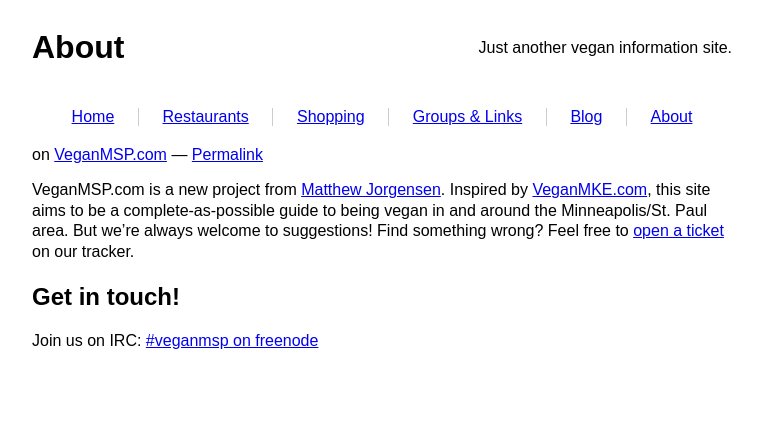
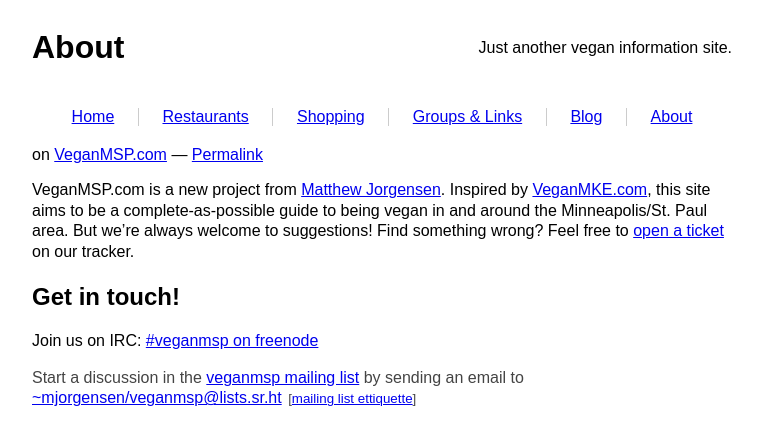
Before and after one commit to VeganMSP/veganmsp.com-jekyll, a Jekyll site: the page built from about.md, in a window 1280 px wide. Shown: the top 445 px of the page, without its empty margins (258-1020 px from the left). Built offline with Jekyll 4.4.1, drawn with Linux system fonts in a browser that asks for light colours.

Commit message:
Add mailing list info

```diff
--- a/about.md
+++ b/about.md
@@ -21,3 +21,12 @@
 Join us on IRC: [#veganmsp on freenode][irc-channel]
 
 [irc-channel]:https://kiwiirc.com/client/irc.freenode.net/#veganmsp
+
+<p class="text-muted">
+    Start a discussion in the
+    <a href="https://lists.sr.ht/~mjorgensen/veganmsp">veganmsp
+    mailing list</a> by sending an email to
+    <a href="mailto:~mjorgensen/veganmsp@lists.sr.ht">~mjorgensen/veganmsp@lists.sr.ht</a> <small style="padding-left: 2px">
+    [<a href="https://man.sr.ht/lists.sr.ht/etiquette.md">mailing list ettiquette</a>]
+    </small>
+</p>
```
